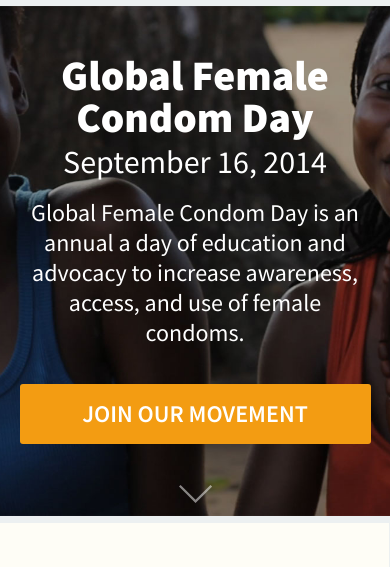
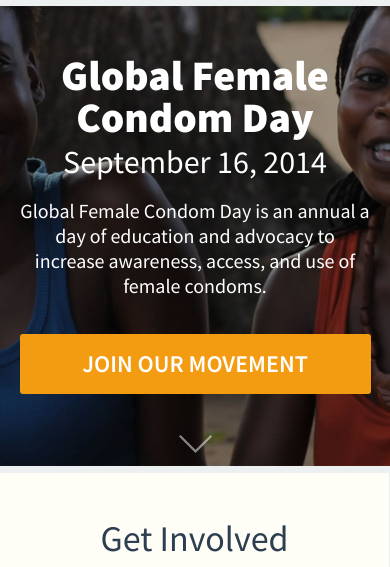
Before and after one commit to sarasemelka/gfcd-home, a PHP site: page / in a window 390 px wide. Shown: the part 90-657 px from the top of the page. Run offline with PHP 8.4, Linux system fonts and the light colour scheme; some libraries are stand-ins or nearby versions.

Commit message:
Hero Intro mobile size smaller

```diff
--- a/assets/css/application.css
+++ b/assets/css/application.css
@@ -619,8 +619,13 @@ button {
 .hero .intro {
   max-width: 720px;
   margin: 0 auto 36px;
-  font-size: 24px;
+  font-size: 20px;
   line-height: 1.25em;
+}
+@media (min-width: 740px) {
+  .hero .intro {
+    font-size: 24px;
+  }
 }
 @media (min-width: 740px) {
   .hero .intro {
--- a/assets/sass/modules/_hero.scss
+++ b/assets/sass/modules/_hero.scss
@@ -32,8 +32,12 @@
   .intro {
     max-width: 720px;
     margin: 0 auto 36px;
-    font-size: 24px;
+    font-size: 20px;
     line-height: 1.25em;
+
+    @include bp-min-width($medium) {
+      font-size: 24px;
+    }
 
     @include bp-min-width($medium) {
       margin-bottom: 36px;
```
